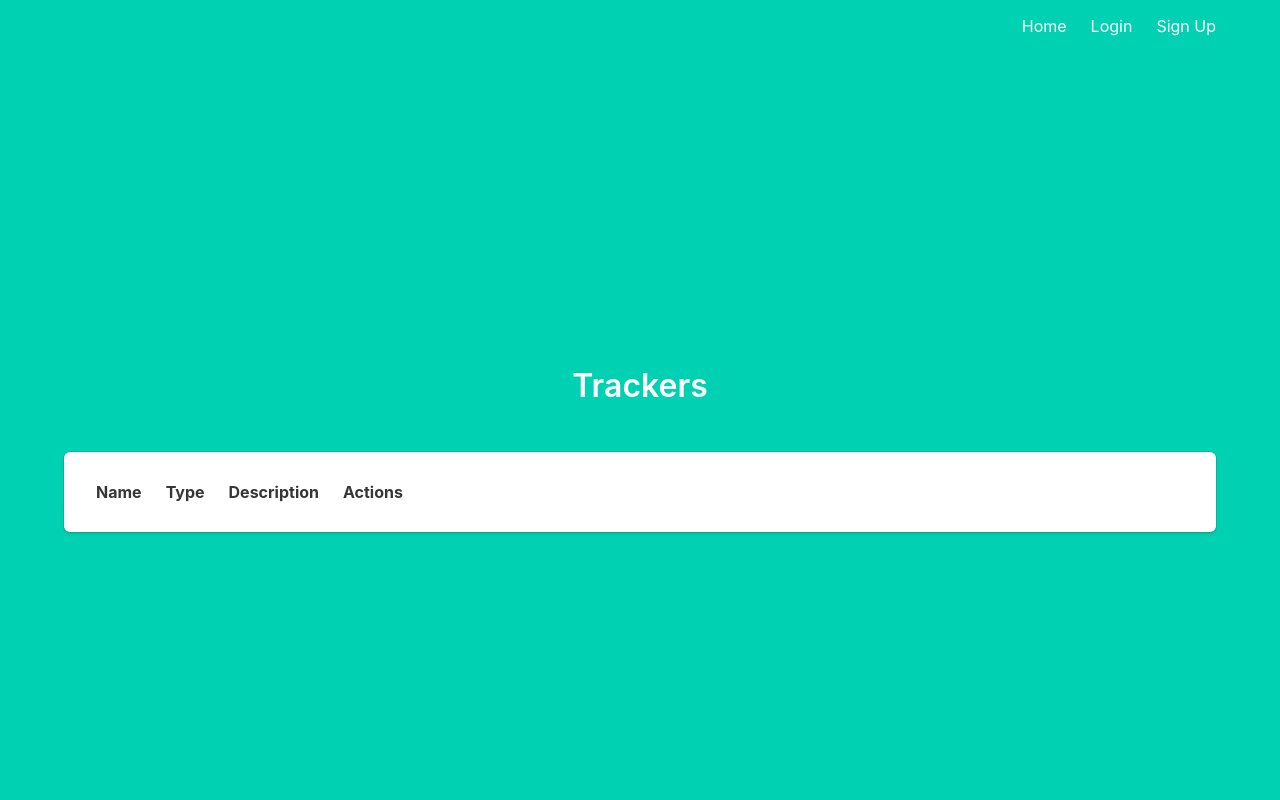
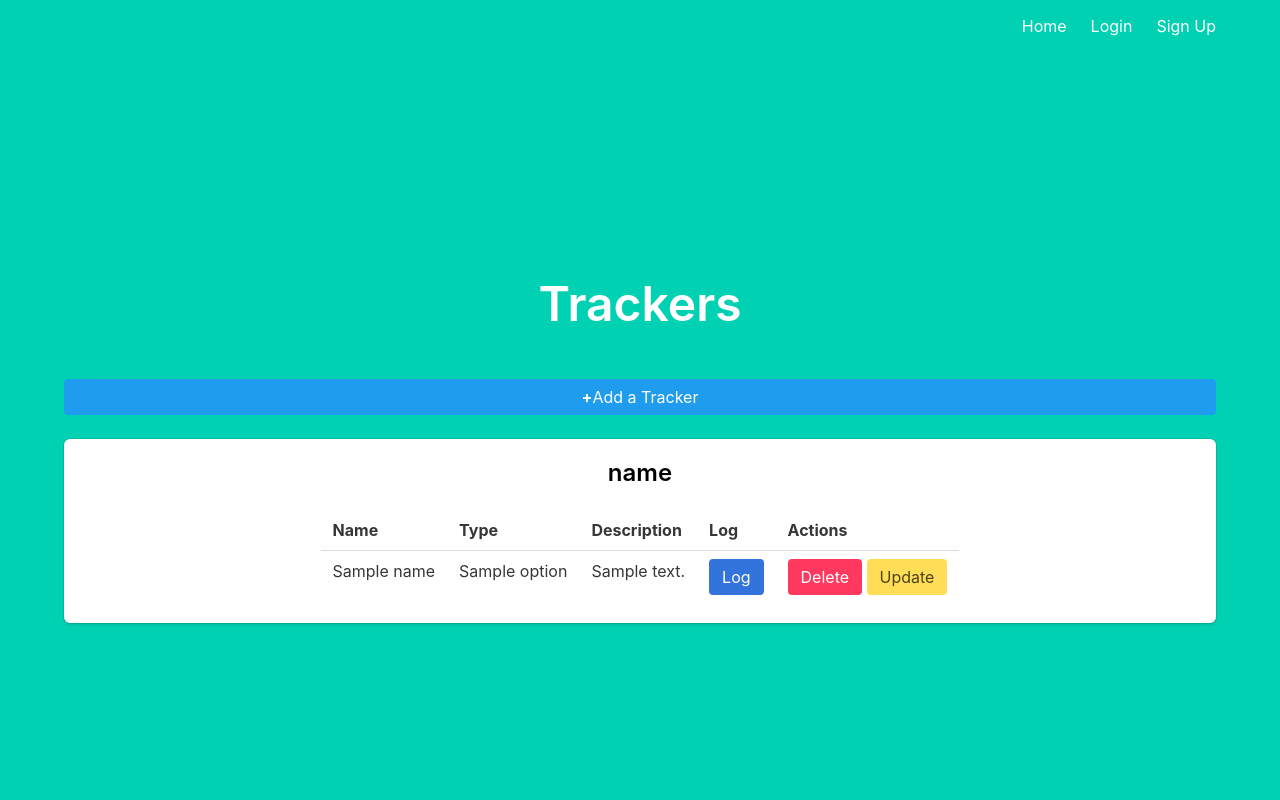
Before and after one commit to srijan789/Project, a Flask app: template templates/dashboard.html in a window 1280 px wide. Run offline with Flask 2, Linux system fonts and the light colour scheme; the template is opened without the code that fills it: most values are stand-ins (such as "Sample title", 1, 10 or a date in 2020); lists and menus that the app fills with data are empty.

Commit message:
made some progress

```diff
--- a/main.py
+++ b/main.py
@@ -16,7 +16,7 @@ app.config["SESSION_PERMANENT"] = False
 app.config["SESSION_TYPE"] = "filesystem"
 Session(app)
 
-groups = ['Chest', 'Triceps', 'Abs', 'Back', 'Biceps', 'Shoulders', 'Cardio']
+group_options = ['Chest', 'Triceps', 'Abs', 'Back', 'Biceps', 'Shoulders', 'Cardio']
 
 
 
@@ -119,9 +119,12 @@ def index():
             return render_template("login.html")
 
 
-
 @app.route('/dashboard')
 def dashboard():
+
+    if 'user' not in session:
+        return redirect(url_for('index'))
+
     username = session['user']
 
     uid = user.query.filter_by(username = username).first().id
@@ -136,7 +139,26 @@ def dashboard():
     print(trackers)
     print(groups.keys(), groups)
 
-    return render_template("dashboard.html")
+    return render_template("dashboard.html", groups = groups)
+
+@app.route('/add_tracker', methods = ['GET', 'POST'])
+def add_tracker():
+    if 'user' not in session:
+        return redirect(url_for('index'))
+
+    if request.method == "GET":
+        username = session['user']
+
+        user_groups = []
+        user_groups.append(group_options)
+
+        uid = user.query.filter_by(username = username).first().id
+        trackers = tracker.query.filter_by(u_id = uid).all()
+        for t in trackers:
+            if t.group not in user_groups:
+                user_groups.append(t.group)
+
+        return redirect("add_tracker.html")
 
 if __name__ == "__main__":
     app.debug = True
--- a/templates/dashboard.html
+++ b/templates/dashboard.html
@@ -2,22 +2,48 @@
 {% block body %}
 
 <div class="section">
-    <h1 class="title">Trackers</h1>
+    <h1 class="title is-1">Trackers</h1>
     </div>
 
+<div class="block">
+    <a href="/add_tracker" class="button is-info is-fullwidth"> <strong>+</strong> Add a Tracker</a>
+</div>
 
-{% for group in group.keys() %}
+{% for group in groups.keys() %}
+
+
 
 <div class="box">
-<table class="table">
+    <div class="block">
+        <h1 class="title is-4" style="color: black;">{{ group }}</h1>
+      </div>
+
+<table class="table", style="margin-left: auto;
+margin-right: auto;">
     <thread>
         <tr>
             <th>Name</th>
             <th>Type</th>
             <th>Description</th>
+            <th>Log</th>
             <th>Actions</th>
         </tr>
-    </thread>
+</thread>
+
+{% for tracker in groups[group] %}
+
+<tr>
+    <td>{{tracker.name}}</td>
+    <td>{{tracker.option}}</td>
+    <td>{{tracker.description}}</td>
+    <td><a class="button is-link" href="/log">Log</a></td>
+    <td><a class="button is-danger" href="/delete">Delete</a>
+    <a class="button is-warning" href="/update">Update</a></td>
+</tr>
+
+
+
+{% endfor %}
 
 </table>
 </div>
--- a/templates/layout.html
+++ b/templates/layout.html
@@ -6,7 +6,7 @@
     <meta charset="utf-8">
     <meta http-equiv="X-UA-Compatible" content="IE=edge">
     <meta name="viewport" content="width=device-width, initial-scale=1">
-    <title>Flask Auth Example</title>
+    <title>Workout Tracker</title>
     <link rel="stylesheet" href="https://cdnjs.cloudflare.com/ajax/libs/bulma/0.7.2/css/bulma.min.css" />
 </head>
 
@@ -16,8 +16,8 @@
         <div class="hero-head">
             <nav class="navbar">
                 <div class="container">
+                    <div id="navbarMenuHeroA" class="navbar-menu">
 
-                    <div id="navbarMenuHeroA" class="navbar-menu">
                         <div class="navbar-end">
                             <a href="{{ url_for('index') }}" class="navbar-item">
                                 Home
@@ -31,6 +31,9 @@
                             </a>
                             {% endif %}
                             {% if session['user'] %}
+                            <a href="/add_tracker" class="navbar-item">
+                                Add Tracker
+                            </a>
                             <a href="{{ url_for('logout') }}" class="navbar-item">
                                 Logout
                             </a>
--- a/templates/login.html
+++ b/templates/login.html
@@ -1,7 +1,7 @@
 {% extends "layout.html" %} {% block body %}
 
 <div class="section">
-  <h1 class="title">Log In</h1>
+  <h1 class="title is-1">Log In</h1>
 </div>
 
 <div class="container">
--- a/templates/signup.html
+++ b/templates/signup.html
@@ -2,7 +2,7 @@
 
 
 <div class="section">
-    <h1 class="title">Sign Up</h1>
+    <h1 class="title is-1">Sign Up</h1>
     </div>
 
 
--- a/templates/userexists.html
+++ b/templates/userexists.html
@@ -4,6 +4,6 @@
 <img src="/static/userexists.jpg">
 
 
-<div><button onclick="history.back()">Go Back</button></div>
+<div><button class="button" onclick="history.back()">Go Back</button></div>
 
 {% endblock %}
```
Also changed, not shown: templates/add_tracker.html (added, +10 -0 lines), 2 other files.
